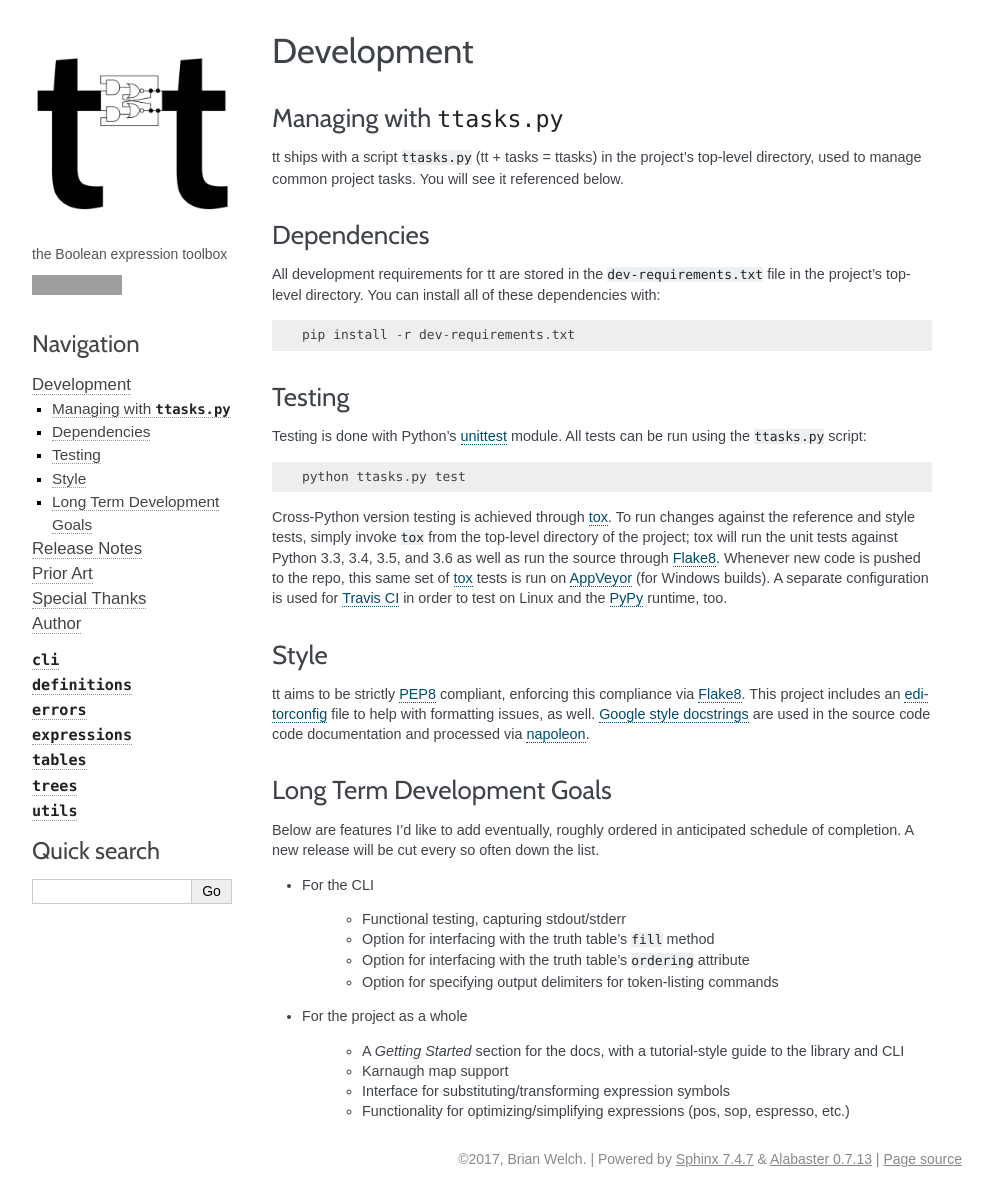
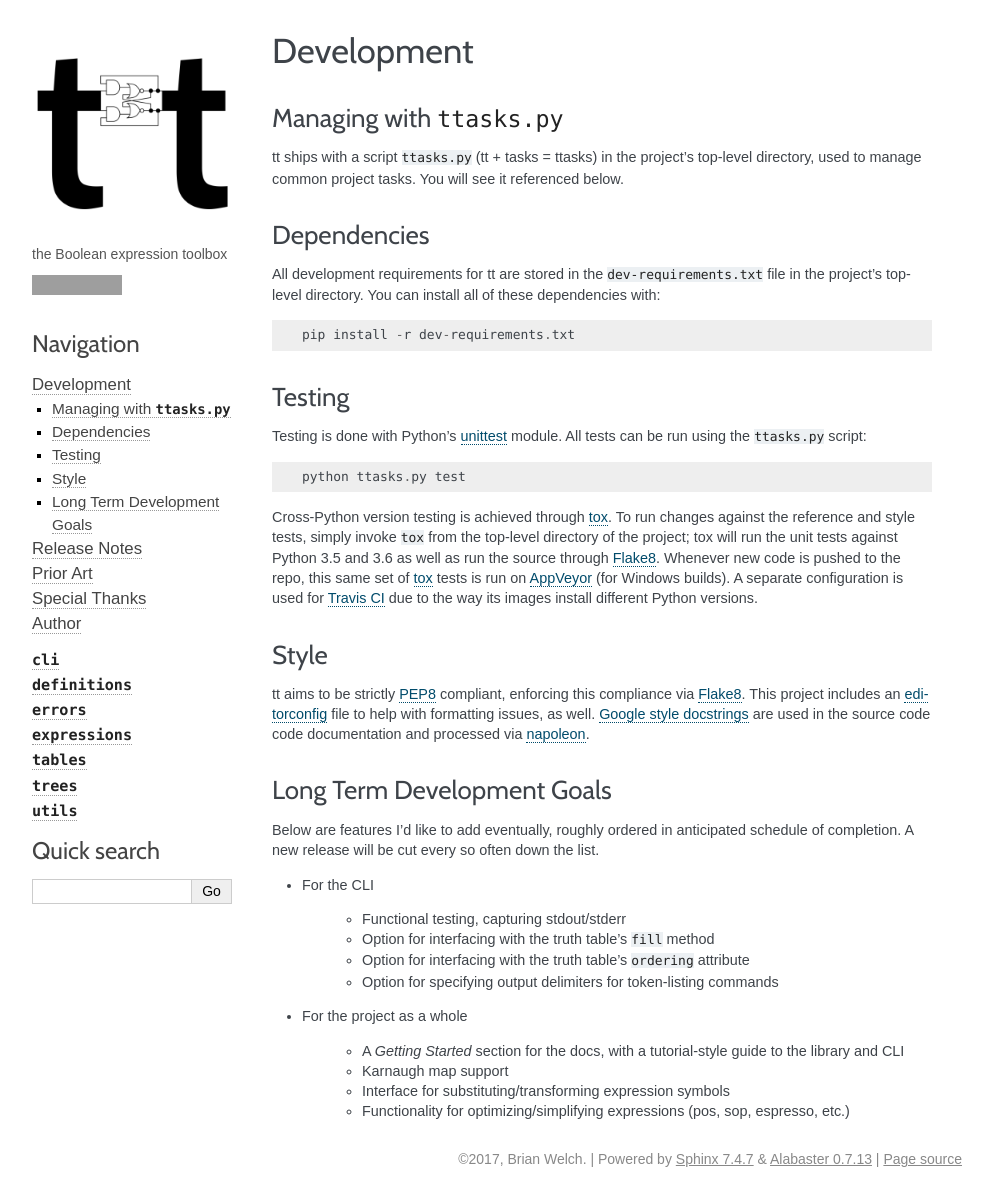
Before and after one commit to welchbj/tt, a Sphinx documentation site: the page built from docs/development.rst, in a window 1280 px wide and 1197 px high. Shown: the whole window, without its empty margins (148-1141 px from the left). Built offline with Sphinx 7.4.7, drawn with Linux system fonts in a browser that asks for light colours; some web fonts are replaced; grey boxes are pictures that could not be loaded.

Commit message:
Move support to only Python 3.5 and 3.6 to use typing

```diff
--- a/docs/development.rst
+++ b/docs/development.rst
@@ -23,7 +23,7 @@ Testing is done with Python's `unittest`_ module. All tests can be run using the
 
     python ttasks.py test
 
-Cross-Python version testing is achieved through `tox`_. To run changes against the reference and style tests, simply invoke ``tox`` from the top-level directory of the project; tox will run the unit tests against Python 3.3, 3.4, 3.5, and 3.6 as well as run the source through `Flake8`_. Whenever new code is pushed to the repo, this same set of `tox`_ tests is run on `AppVeyor`_ (for Windows builds). A separate configuration is used for `Travis CI`_ in order to test on Linux and the `PyPy`_ runtime, too.
+Cross-Python version testing is achieved through `tox`_. To run changes against the reference and style tests, simply invoke ``tox`` from the top-level directory of the project; tox will run the unit tests against Python 3.5 and 3.6 as well as run the source through `Flake8`_. Whenever new code is pushed to the repo, this same set of `tox`_ tests is run on `AppVeyor`_ (for Windows builds). A separate configuration is used for `Travis CI`_ due to the way its images install different Python versions.
 
 
 Style
--- a/setup.py
+++ b/setup.py
@@ -43,8 +43,6 @@ tt_classifiers = [
     'Operating System :: MacOS :: MacOS X',
     'Operating System :: Microsoft :: Windows',
     'Operating System :: POSIX',
-    'Programming Language :: Python :: 3.3',
-    'Programming Language :: Python :: 3.4',
     'Programming Language :: Python :: 3.5',
     'Programming Language :: Python :: 3.6',
     'Topic :: Utilities'
```
Also changed, not shown: .travis.yml, 1 other file.
